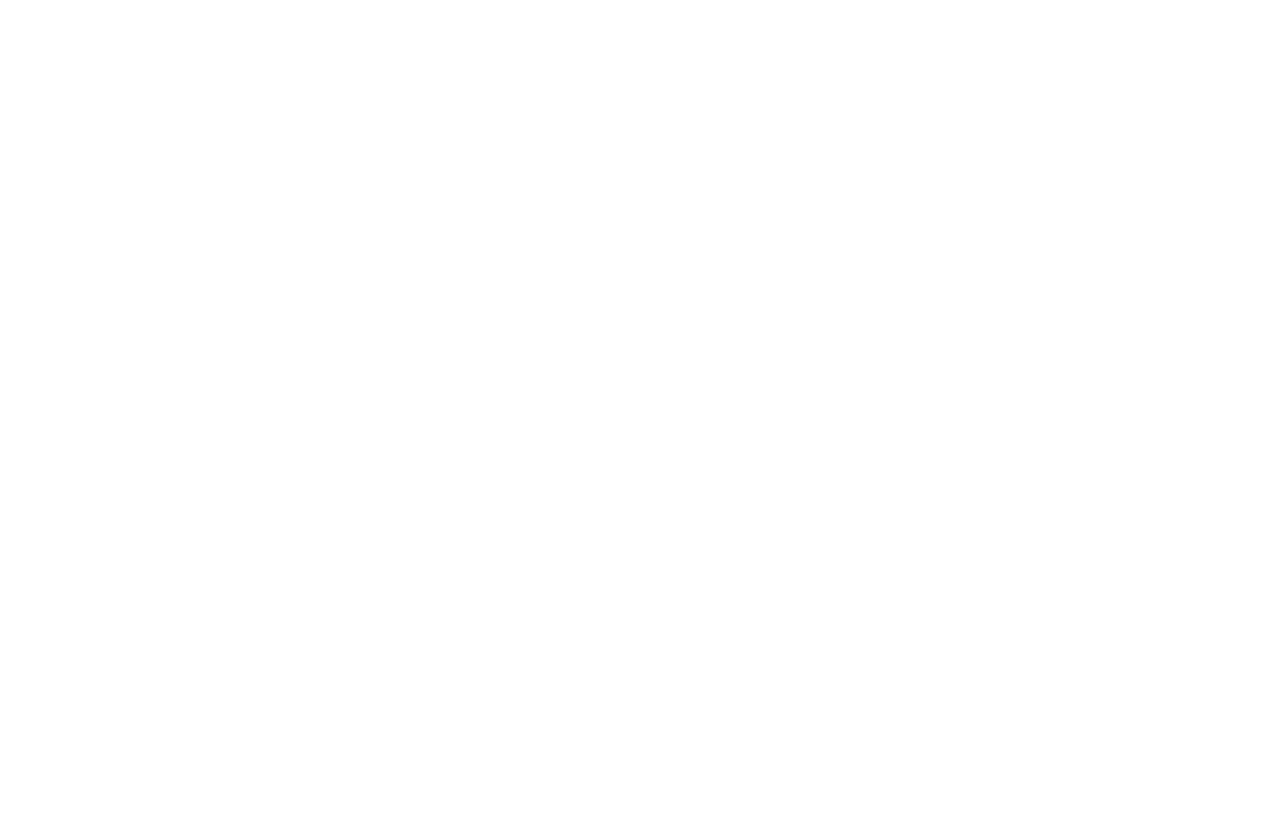
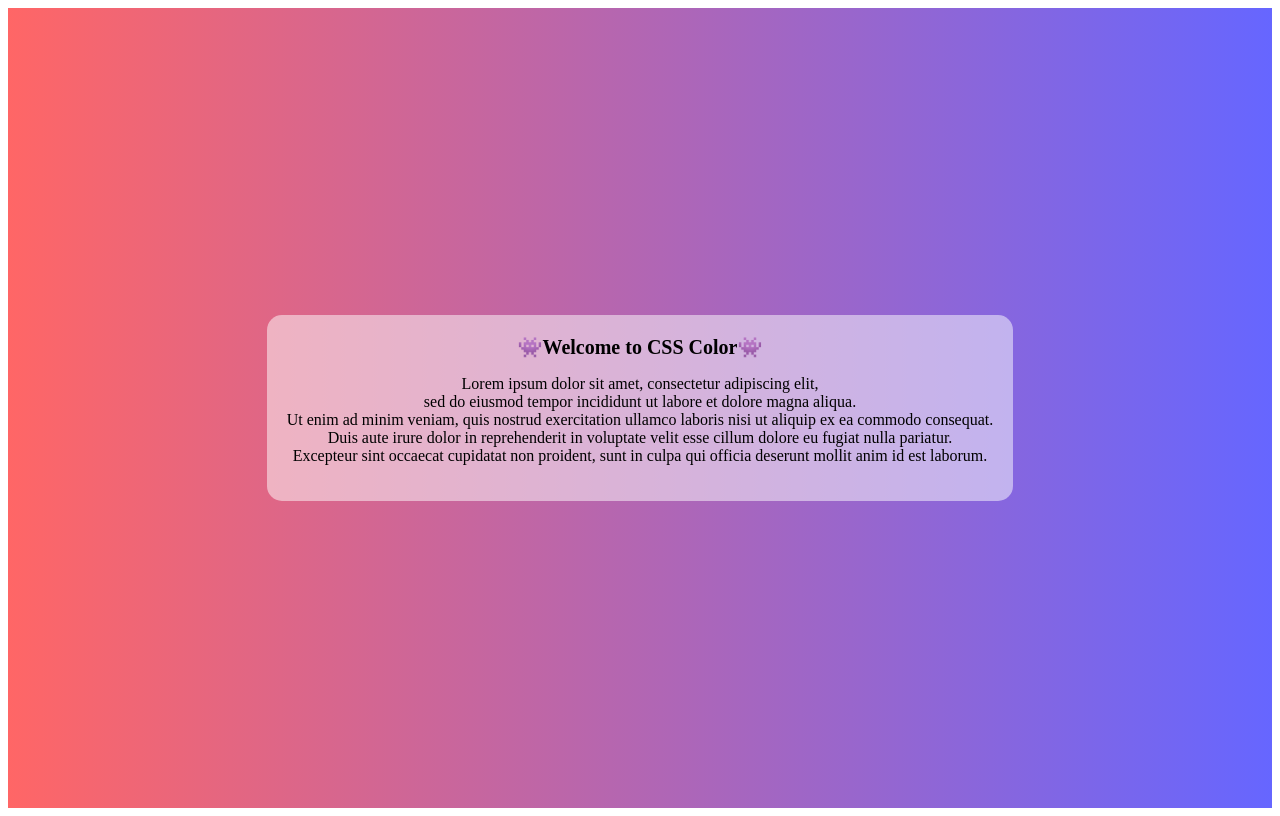
Before and after one commit to techupth/css-colors-fe-1-group-4, a website: page index.html in a window 1280 px wide. Drawn offline with Linux system fonts and the light colour scheme.

Commit message:
Blue's work

```diff
--- a/index.html
+++ b/index.html
@@ -10,7 +10,18 @@
 </head>
 
 <body>
-  <!-- Start coding here -->
+  <div class="gradient-background">
+    <div class="content-box">
+    <header>👾Welcome to CSS Color👾</header>
+    <p>
+      Lorem ipsum dolor sit amet, consectetur adipiscing elit,<br>
+      sed do eiusmod tempor incididunt ut labore et dolore magna aliqua. <br>
+      Ut enim ad minim veniam, quis nostrud exercitation ullamco laboris nisi ut aliquip ex ea commodo consequat.<br>
+      Duis aute irure dolor in reprehenderit in voluptate velit esse cillum dolore eu fugiat nulla pariatur.<br>
+      Excepteur sint occaecat cupidatat non proident, sunt in culpa qui officia deserunt mollit anim id est laborum.
+    </p>
+    </div>
+  </div>
 </body>
 
 </html>
--- a/style.css
+++ b/style.css
@@ -1 +1,20 @@
 /* Start coding here */
+
+.gradient-background{
+    height: 100vh;
+    background: linear-gradient(to right, hsl(0, 100%, 70%), hsl(240, 100%, 70%));
+    display: flex;
+    justify-content: center;
+    align-items: center;
+}
+
+.content-box {
+    padding: 20px;
+    background-color: hsla(0, 50%, 100%, 0.5);
+    border-radius: 15px;
+    text-align: center;
+}
+.content-box header{
+    font-weight: bold;
+    font-size: 20px;
+}
```
